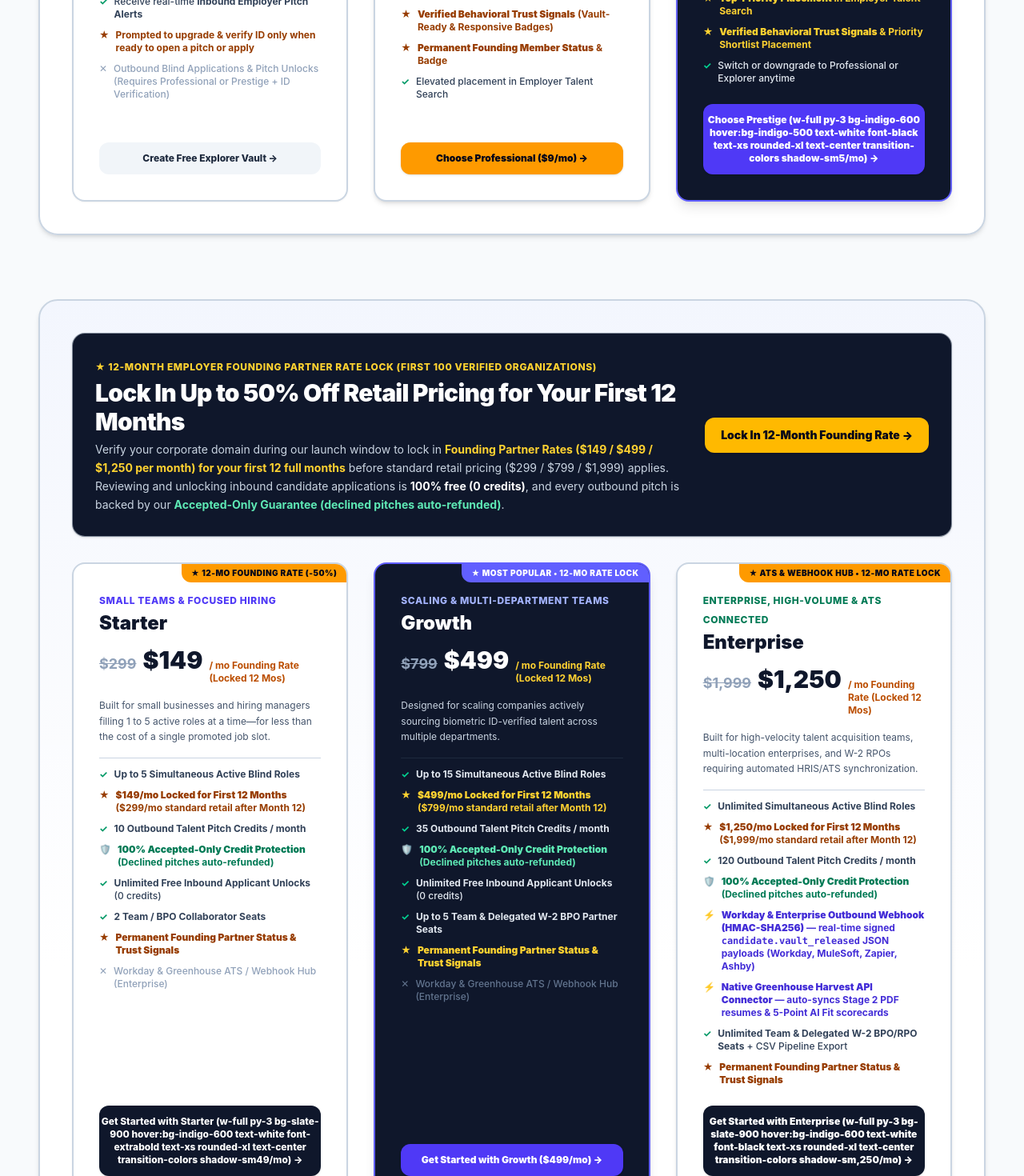
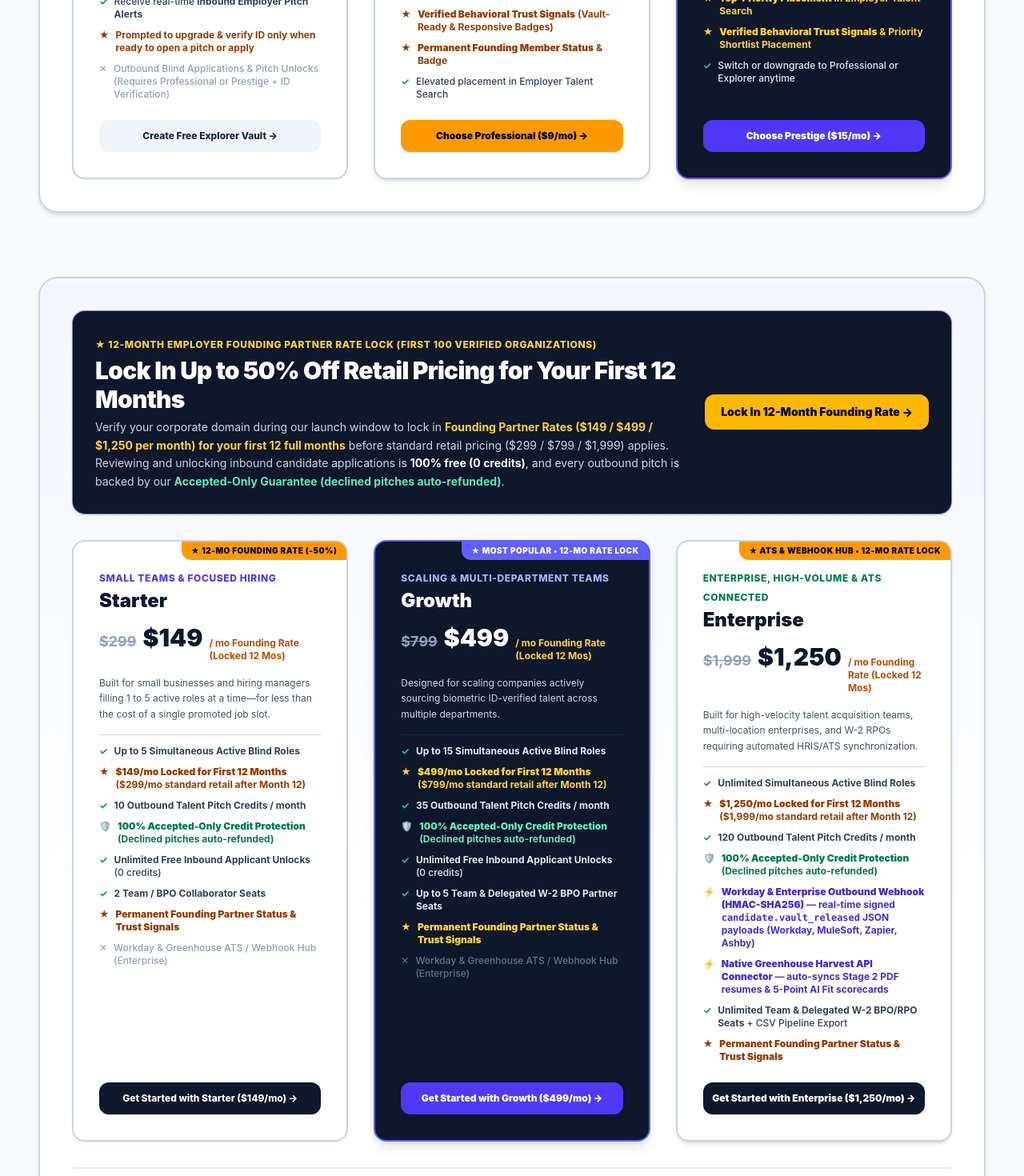
Before and after one commit to SpecialSauceIO/secure-job-board, a Next.js app: page /pricing in a window 1280 px wide. Shown: the part 1160-2630 px from the top of the page at 80% size. Built offline with nearby package versions, Linux system fonts and the light colour scheme; no server answers.

Commit message:
Fix regex  expansion in Prestige, Starter, and Enterprise button labels on /pricing

```diff
--- a/src/app/pricing/page.tsx
+++ b/src/app/pricing/page.tsx
@@ -219,7 +219,7 @@ export default function PricingMatrixPage() {
                       href="/signup/candidate?plan=prestige"
                       className="w-full py-3 bg-indigo-600 hover:bg-indigo-500 text-white font-black text-xs rounded-xl text-center transition-colors shadow-sm"
                     >
-                      Choose Prestige (w-full py-3 bg-indigo-600 hover:bg-indigo-500 text-white font-black text-xs rounded-xl text-center transition-colors shadow-sm5/mo) →
+                      Choose Prestige ($15/mo) →
                     </Link>
               </div>
             </div>
@@ -315,7 +315,7 @@ export default function PricingMatrixPage() {
                       href="/signup/employer?plan=starter"
                       className="w-full py-3 bg-slate-900 hover:bg-indigo-600 text-white font-extrabold text-xs rounded-xl text-center transition-colors shadow-sm"
                     >
-                      Get Started with Starter (w-full py-3 bg-slate-900 hover:bg-indigo-600 text-white font-extrabold text-xs rounded-xl text-center transition-colors shadow-sm49/mo) →
+                      Get Started with Starter ($149/mo) →
                     </Link>
               </div>
 
@@ -445,7 +445,7 @@ export default function PricingMatrixPage() {
                       href="/signup/employer?plan=enterprise"
                       className="w-full py-3 bg-slate-900 hover:bg-indigo-600 text-white font-black text-xs rounded-xl text-center transition-colors shadow-sm"
                     >
-                      Get Started with Enterprise (w-full py-3 bg-slate-900 hover:bg-indigo-600 text-white font-black text-xs rounded-xl text-center transition-colors shadow-sm,250/mo) →
+                      Get Started with Enterprise ($1,250/mo) →
                     </Link>
               </div>
             </div>
```
